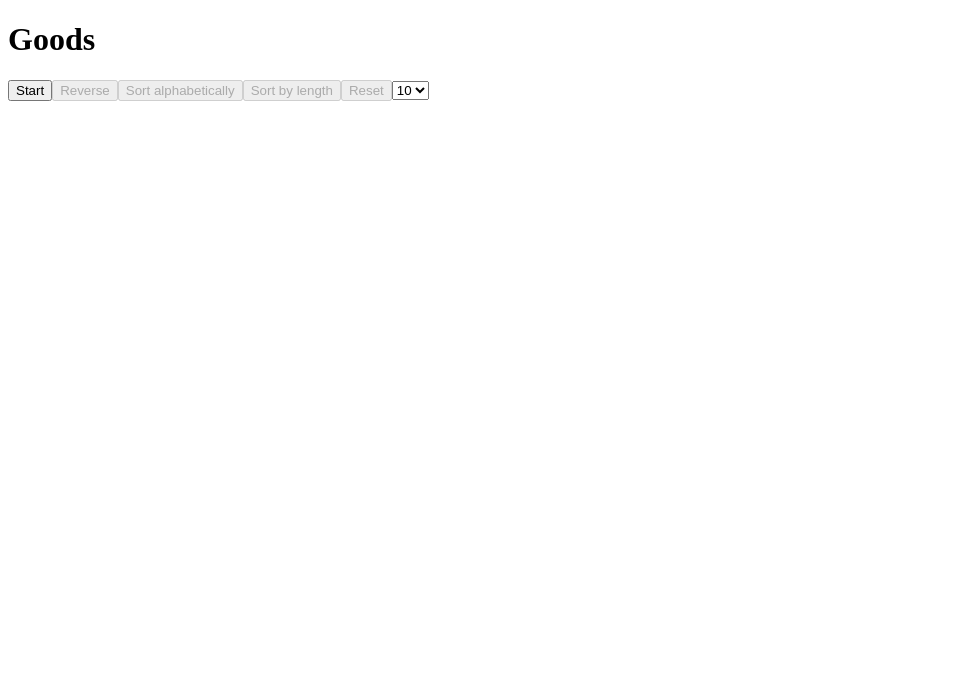
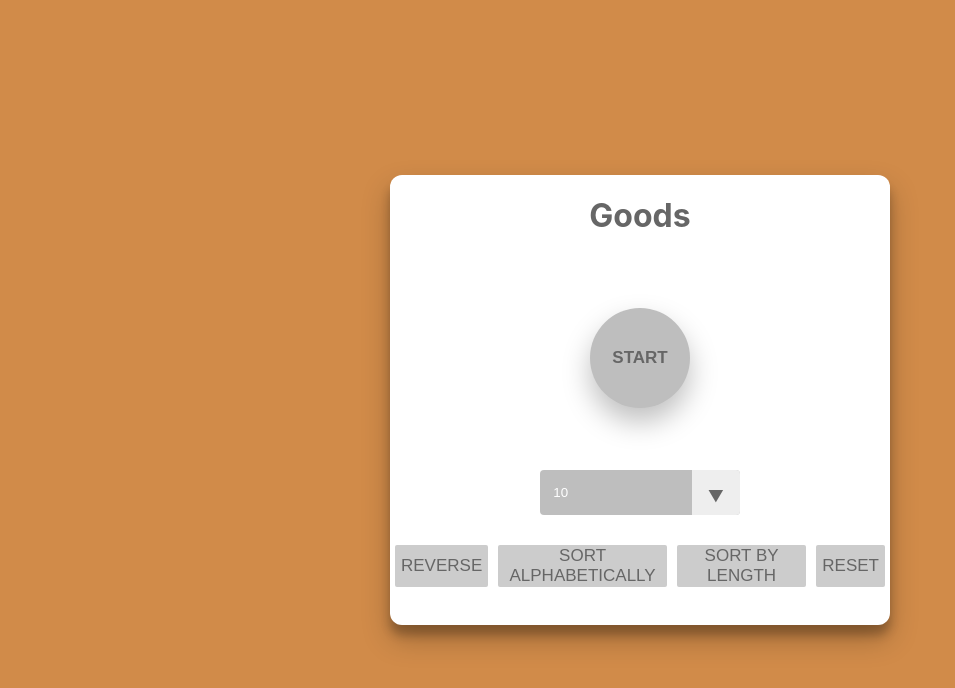
Before and after one commit to mate-academy/react_list-of-goods, a React (Create React App) app: page / in a window 1280 px wide. Shown: the top 688 px of the page, without its empty margins (0-955 px from the left). Built offline with nearby package versions, Linux system fonts and the light colour scheme.

Commit message:
added style

```diff
--- /dev/null
+++ b/src/App.scss
@@ -0,0 +1,139 @@
+$base-color: #D18B49;
+$gray: #eee;
+$darkgray: rgb(190, 190, 190);
+$background-gradient: linear-gradient(30deg, #f39c12 30%, #f1c40f);
+$font-family: -apple-system, BlinkMacSystemFont, 'Segoe UI', Roboto, Oxygen, Ubuntu, Cantarell, 'Open Sans', 'Helvetica Neue', sans-serif;
+$box-shadow: 0 14px 28px rgba(0, 0, 0, 0.25), 0 10px 10px rgba(0, 0, 0, 0.22);
+
+
+* {
+  box-sizing: border-box;
+}
+
+body {
+  margin: 0;
+  font-family: $font-family;
+}
+
+.App {
+  height: 100vh;
+  display: flex;
+  justify-content: center;
+  align-items: center;
+  background-color: $base-color;
+}
+
+.card {
+  width: 500px;
+  height: 450px;
+  background-color: white;
+  color: #666;
+  border-radius: 12px;
+  box-shadow: $box-shadow;
+}
+
+.card__title {
+  text-align: center;
+  margin-bottom: 0;
+}
+
+.list__conteiner {
+  margin: 10px auto 0;
+  height: 50%;
+  width: 50%;
+  display: flex;
+  justify-content: center;
+  align-items: center;
+  background-color: #fff;
+}
+
+.button {
+  font-weight: 700;
+  border: none;
+  margin: 0 5px;
+
+  border-radius: 2px;
+  color: #666;
+  font-size: 17px;
+  font-weight: 400;
+  text-decoration: none;
+  text-transform: uppercase;
+  transition: 1s ease;
+  background-color: #fff;
+
+  cursor: pointer;
+
+  &:hover {
+    box-shadow: $box-shadow;
+    color: $base-color;
+  }
+}
+
+button:disabled,
+button[disabled]{
+  border: none;
+  background-color: #ccc;
+  cursor:not-allowed;
+  &:hover {
+    box-shadow: none;
+    color: #666;
+  }
+}
+
+.button-start {
+  font-weight: 900;
+  width: 100px;
+  height: 100px;
+  border-radius: 50%;
+  box-shadow: 0 14px 28px rgba(0, 0, 0, 0.25);
+  background-color: $darkgray;
+}
+
+.button-container {
+  display: flex;
+  justify-content:space-around;
+  margin: 30px 0;
+}
+
+select {
+  appearance: none;
+  outline: 0;
+  border: 0;
+  box-shadow: none;
+
+  flex: 1;
+  padding: 0 1em;
+  color: #fff;
+  background-color: $darkgray;
+  background-image: none;
+  cursor: pointer;
+}
+
+.select {
+  margin: 0 auto;
+  position: relative;
+  display: flex;
+  width: 200px;
+  height: 45px;
+  border-radius: .25em;
+  overflow: hidden;
+
+  &:hover {
+    box-shadow: 0 0 10px $gray;
+  }
+}
+
+.select::after {
+  content: '\25BC';
+  position: absolute;
+  top: 0;
+  right: 0;
+  padding: 1em;
+  background-color: $gray;
+  transition: .25s all ease;
+  pointer-events: none;
+}
+/* Transition */
+.select:hover::after {
+  color: #f39c12;
+}
--- a/src/App.tsx
+++ b/src/App.tsx
@@ -1,6 +1,6 @@
 /* eslint-disable no-console */
 import React from 'react';
-import './App.css';
+import './App.scss';
 import { GoodsList } from './components/GoodsList';
 
 const goodsFromServer: string[] = [
@@ -60,10 +60,13 @@ class App extends React.Component<{}, State> {
 
     return (
       <div className="App">
-        <h1>Goods</h1>
+        <div className="card">
+          <h1 className="card__title">Goods</h1>
+          <div className="list__conteiner">
             {!showList
               ? (
                 <button
+                  className="button button-start"
                   type="button"
                   onClick={() => {
                     this.setState((state: State) => ({ showList: !state.showList }));
@@ -77,49 +80,9 @@ class App extends React.Component<{}, State> {
                   props={goods.filter((_item, i) => i < +this.state.value)}
                 />
               )}
-        <button
-          type="button"
-          disabled={!showList}
-          onClick={() => {
-            this.reverseMetod();
-          }}
-        >
-          Reverse
-        </button>
+          </div>
 
-        <button
-          type="button"
-          disabled={!showList}
-          onClick={() => {
-            this.sortAlphabetically();
-          }}
-        >
-          Sort alphabetically
-        </button>
-
-        <button
-          type="button"
-          disabled={!showList}
-          onClick={() => {
-            this.sortByLength();
-          }}
-        >
-          Sort by length
-        </button>
-
-        <button
-          type="button"
-          disabled={!showList}
-          onClick={() => {
-            this.setState({
-              goods: [...goodsFromServer],
-              value: `${goodsFromServer.length}`,
-            });
-          }}
-        >
-          Reset
-        </button>
-
+          <div className="select">
             <select
               value={this.state.value}
               onChange={(e) => this.setState({ value: e.currentTarget.value })}
@@ -134,7 +97,57 @@ class App extends React.Component<{}, State> {
                 );
               })}
             </select>
+          </div>
 
+          <div className="button-container">
+            <button
+              className="button"
+              type="button"
+              disabled={!showList}
+              onClick={() => {
+                this.reverseMetod();
+              }}
+            >
+              Reverse
+            </button>
+
+            <button
+              className="button button-sortAlphabetically"
+              type="button"
+              disabled={!showList}
+              onClick={() => {
+                this.sortAlphabetically();
+              }}
+            >
+              Sort alphabetically
+            </button>
+
+            <button
+              className="button button-sortByLength"
+              type="button"
+              disabled={!showList}
+              onClick={() => {
+                this.sortByLength();
+              }}
+            >
+              Sort by length
+            </button>
+
+            <button
+              className="button button-reset"
+              type="button"
+              disabled={!showList}
+              onClick={() => {
+                this.setState({
+                  goods: [...goodsFromServer],
+                  value: `${goodsFromServer.length}`,
+                });
+              }}
+            >
+              Reset
+            </button>
+          </div>
+        </div>
       </div>
     );
   }
--- a/src/components/GoodsList.scss
+++ b/src/components/GoodsList.scss
@@ -0,0 +1,7 @@
+$black: #000000;
+$gray: rgba($black, 0.6);
+
+.product__item {
+  color: $gray;
+  margin: 3px;
+}
```
Also changed, not shown: src/App.css (deleted). Lines whose indentation alone changed are shown as unchanged.
